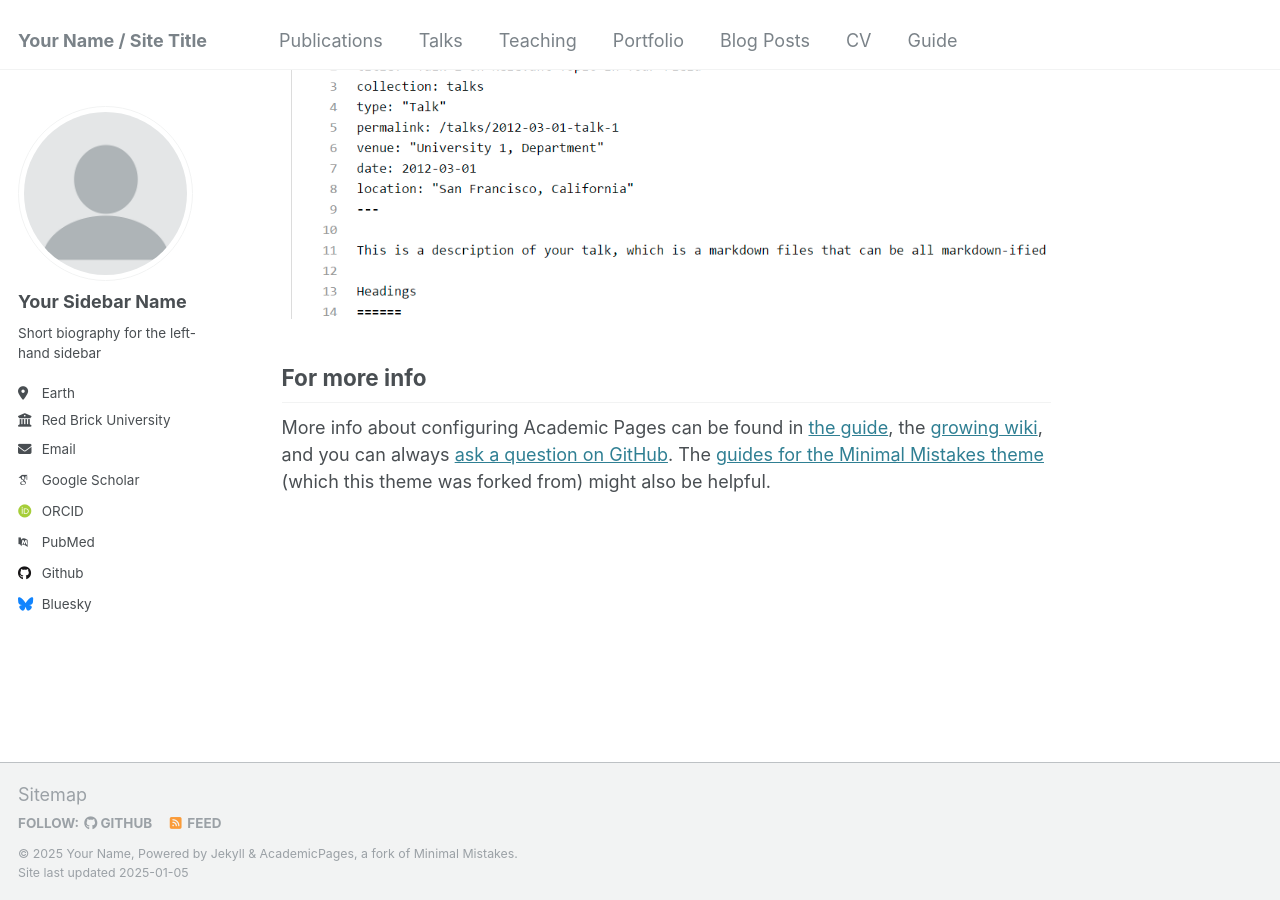
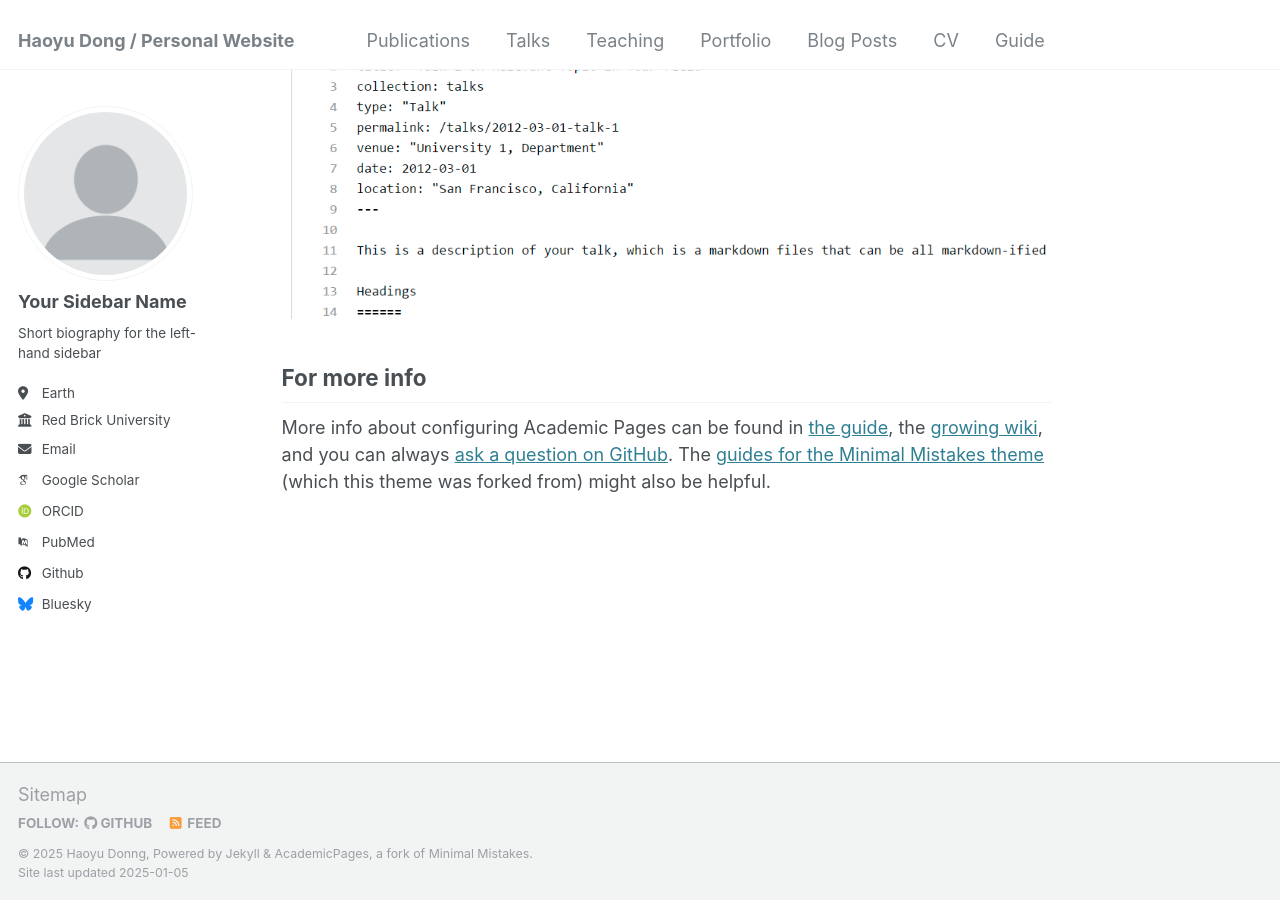
Before and after one commit to kozmojor/kozmojor.github.io, a Jekyll site: the page built from _pages/about.md, in a window 1280 px wide and 900 px high, scrolled down 2643 px. Built offline with Jekyll 4.4.1, drawn with Linux system fonts in a browser that asks for light colours; some web fonts are replaced.

Commit message:
Update _config.yml

```diff
--- a/_config.yml
+++ b/_config.yml
@@ -8,13 +8,13 @@
 
 # Basic Site Settings
 locale                   : "en-US"
-title                    : "Your Name / Site Title"
+title                    : "Haoyu Dong / Personal Website"
 title_separator          : "-"
-name                     : &name "Your Name"
+name                     : &name "Haoyu Donng"
 description              : &description "personal description"
-url                      : https://academicpages.github.io # the base hostname & protocol for your site e.g. "https://[your GitHub username].github.io"
+url                      : https://haoyudong.github.io/ # the base hostname & protocol for your site e.g. "https://[your GitHub username].github.io"
 baseurl                  : "" # the subpath of your site, e.g. "/blog"
-repository               : "academicpages/academicpages.github.io"
+repository               : "kozmojor/https://haoyudong.github.io/"
 
 # Site Author - The following control what appear as part of the author content on the side bar.
 #               If a field is blank the icon and link will not appear, otherwise it will be shown.
```
